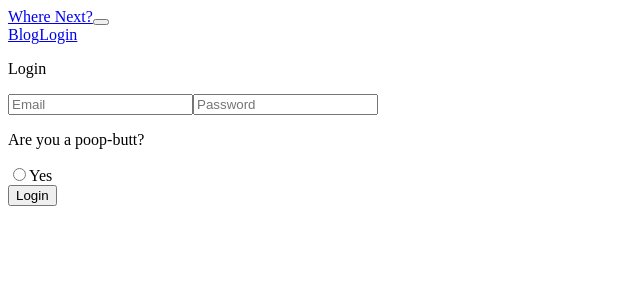
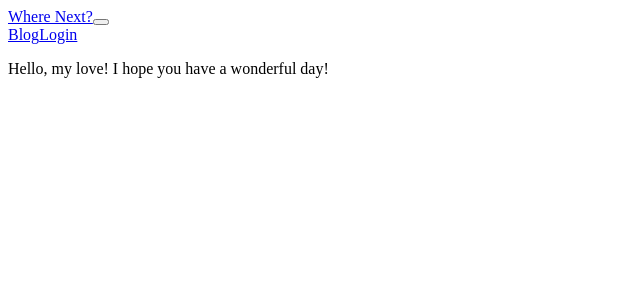
Before and after one commit to chfrank206/Where-Next-Travel-Admin-Portal, a React app: page / in a window 1280 px wide. Shown: the top 300 px of the page, without its empty margins (0-640 px from the left). Built offline with nearby package versions, Linux system fonts and the light colour scheme.

Commit message:
adding functions to login.

```diff
--- a/src/client/App.tsx
+++ b/src/client/App.tsx
@@ -5,6 +5,7 @@ import { BrowserRouter as Router, Switch, Route } from 'react-router-dom';
 import Navbar from './Components/Navbar';
 import Login from './Components/Login';
 import Blogs from './Components/Blogs';
+import Home from './Components/Home';
 
 
 
@@ -17,8 +18,9 @@ const App: React.SFC<AppProps> = () => {
         <Router>
             <Navbar />
             <Switch>
-                <Route exact path='/' component={Login} />
-                <Route exact path='/blogs' component={Blogs} />
+                <Route exact path='/' component={Home} />
+                <Route exact path='/login' component={Login} />
+                <Route exact path='/blog/:id' component={Blogs} />
             </Switch>
         </Router>
     );
--- a/src/client/Components/BlogCard.tsx
+++ b/src/client/Components/BlogCard.tsx
@@ -1,6 +1,7 @@
 import * as React from 'react';
 import { IBlogsProps } from "./Blogs"
 import moment from 'moment';
+import { Link } from 'react-router-dom';
 
 
 export interface IBlogCardProps { blogs: IBlogsProps[] }
@@ -15,7 +16,7 @@ const SeshCard: React.SFC<IBlogCardProps> = props => {
                         <div className="card-body">
                             <p className="card-text">Blog Details: {blog.content}</p>
                             <p>Created: {moment(blog._created).format('MMMM Do, YYYY')}</p>
-                            {/* <Link className="btn btn-success my-2" to={`/blog/${blog.id}`}>View Full Blog</Link> */}
+                            <Link className="btn btn-success my-2" to={`/blog/${blog.id}`}>Edit</Link>
                         </div>
                     </div>
                 ))}
--- a/src/client/Components/Home.tsx
+++ b/src/client/Components/Home.tsx
@@ -9,8 +9,7 @@ const Home: React.SFC<HomeProps> = () => {
         <>
             <section className="row">
                 <article className="col-md-12">
-                    <h1 className="text-center">Add carousel here.</h1>
-                    {/* Katie wants a carousel here. Include controls and captions. */}
+                    <p className="text-center">Hello, my love! I hope you have a wonderful day!</p>
                 </article>
             </section>
         </>
--- a/src/client/Components/Login.tsx
+++ b/src/client/Components/Login.tsx
@@ -39,10 +39,13 @@ const Login: React.SFC<ILoginProps> = props => {
                         <input className="ml-2" type="password" placeholder="Password" value={password} onChange={(event: React.ChangeEvent<HTMLInputElement>) => setPassword(event.target.value)} />
 
                     </div>
-                    <div className="mt-2">
+                    <div className="mt-2 border border-dark p-2">
                         <p>Are you a poop-butt?</p>
                         <div className="radio">
-                            <label><input type="radio" name="optradio" />Yes</label>
+                            <label><input type="radio" name="optradio" /> Yes</label>
+                        </div>
+                        <div className="radio">
+                            <label><input type="radio" name="optradio" /> Absolutely</label>
                         </div>
                     </div>
                     <div>
```
